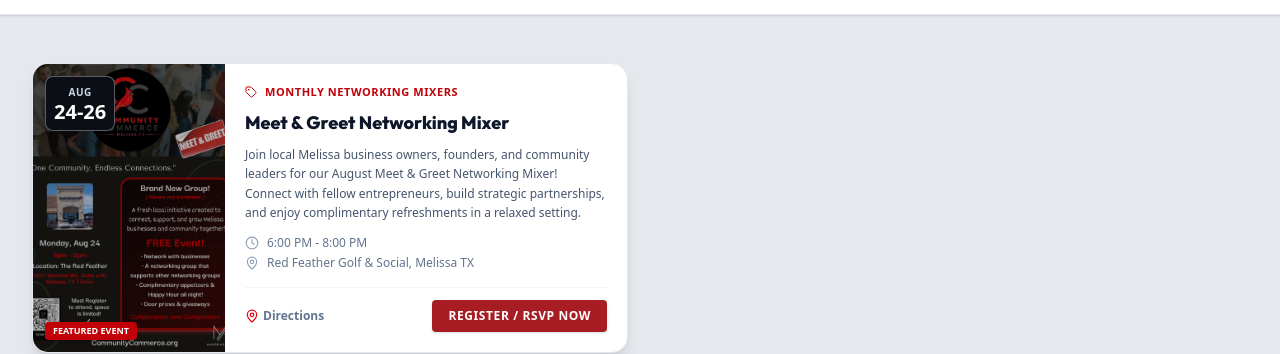
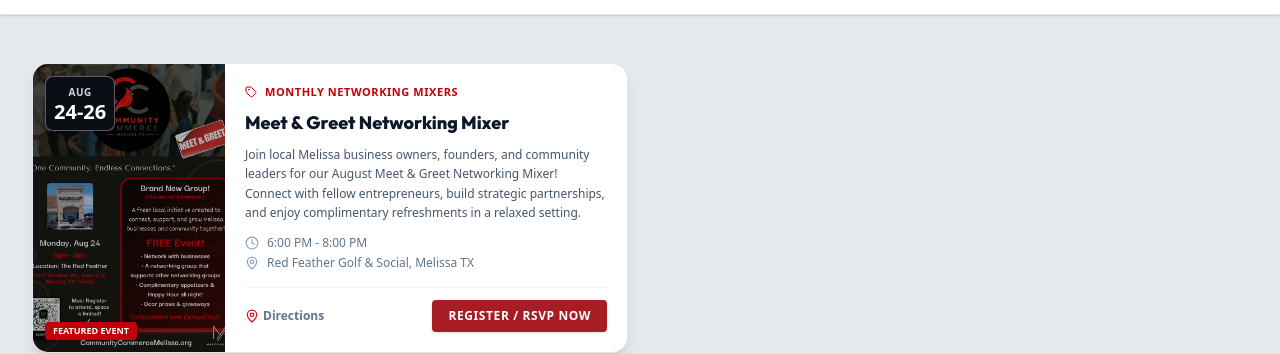
Before and after one commit to brettz6771/community-commerce-melissa, a Next.js app: page /events in a window 1280 px wide. Shown: the part 461-815 px from the top of the page. Built offline with nearby package versions, Linux system fonts and the light colour scheme; a web font is replaced by a local one.

Commit message:
Swap Meet & Greet event image to meet-and-greet-aug-24-26-v2.jpg

```diff
--- a/src/data/mockData.ts
+++ b/src/data/mockData.ts
@@ -88,7 +88,7 @@ export const MOCK_EVENTS: EventItem[] = [
     location: "Red Feather Golf & Social, Melissa TX",
     category: "Monthly Networking Mixers",
     description: "Join local Melissa business owners, founders, and community leaders for our August Meet & Greet Networking Mixer! Connect with fellow entrepreneurs, build strategic partnerships, and enjoy complimentary refreshments in a relaxed setting.",
-    image: "/events/meet-and-greet-aug-24-26.jpeg",
+    image: "/events/meet-and-greet-aug-24-26-v2.jpg",
     isFeatured: true,
     registerUrl: "https://www.eventbrite.com/e/community-commerce-melissa-meet-greet-networking-night-tickets-1995479705516?utm_experiment=test_share_listing&aff=ebdsshios"
   }
```
Also changed, not shown: public/events/meet-and-greet-aug-24-26-v2.jpg (added).
